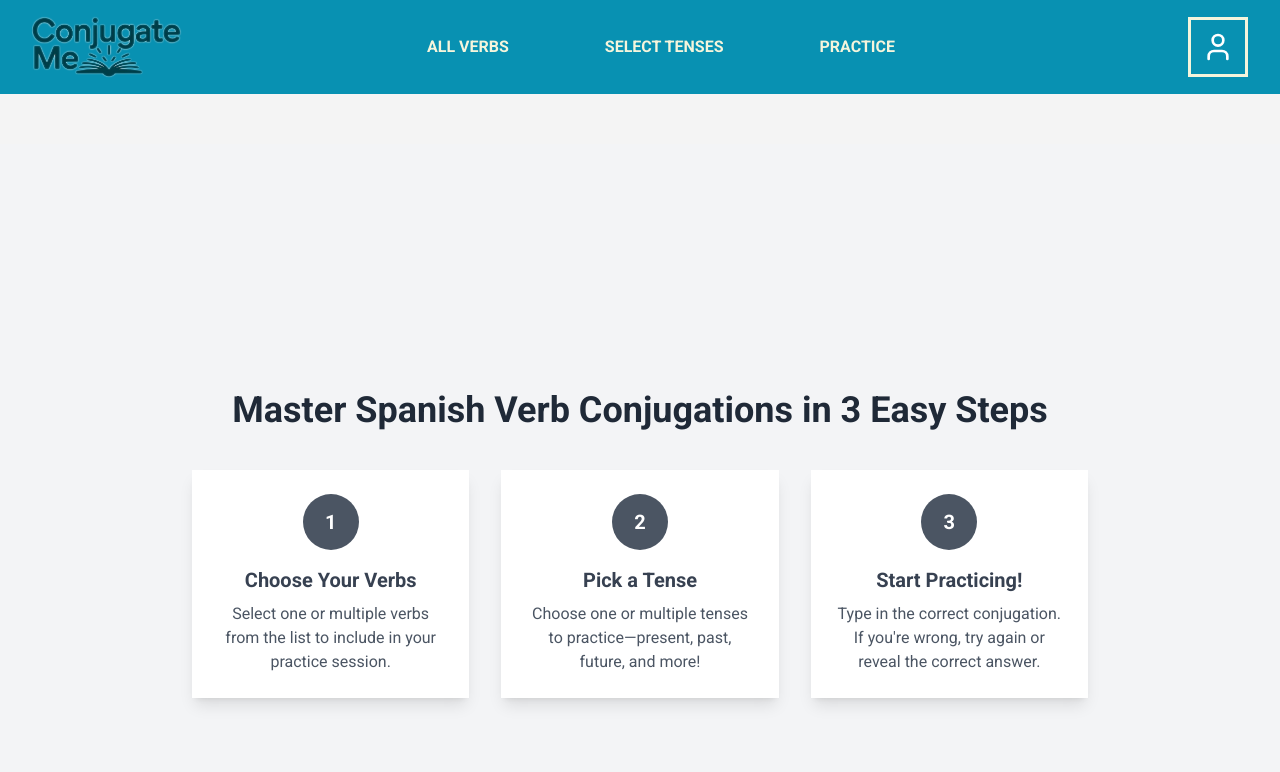
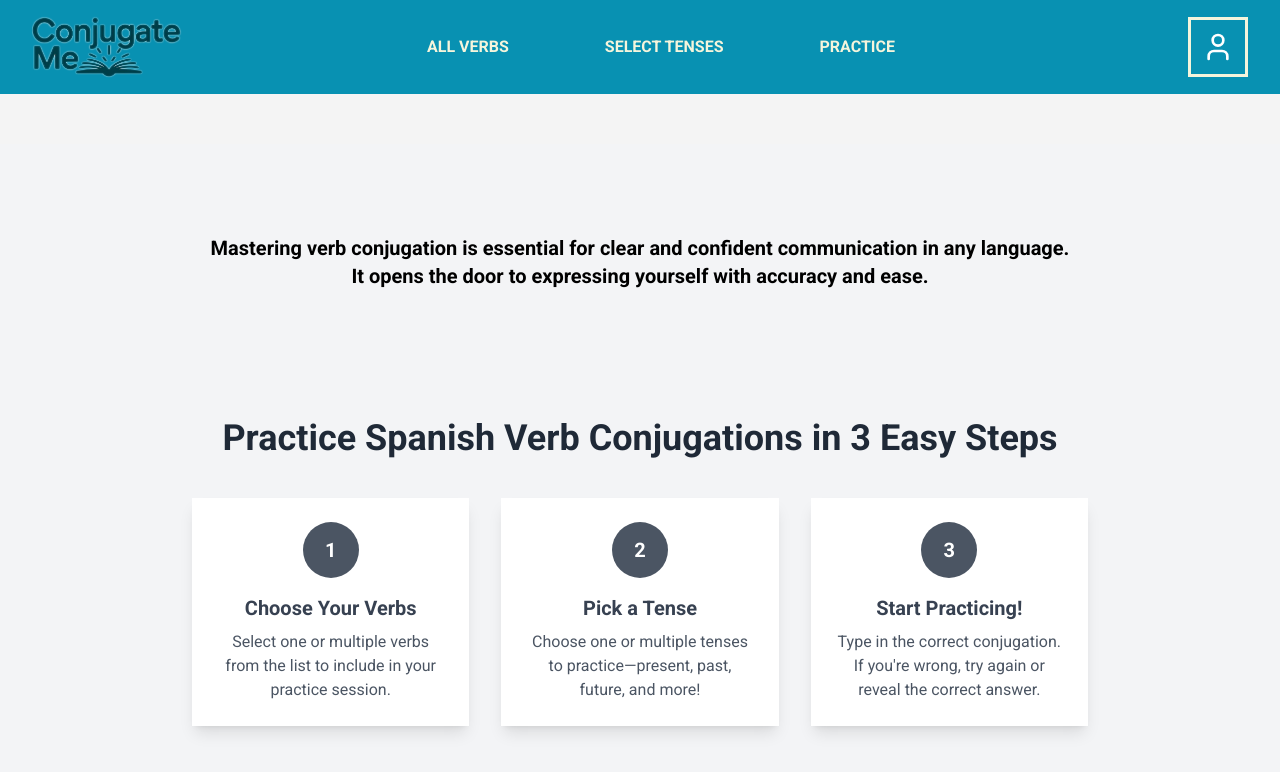
Before and after one commit to randomhero177/conjugate-me, a Next.js app: page / in a window 1280 px wide. Shown: the top 772 px of the page. Built offline with nearby package versions, Linux system fonts and the light colour scheme.

Commit message:
update the text

```diff
--- a/src/app/page.tsx
+++ b/src/app/page.tsx
@@ -3,8 +3,13 @@ import Link from "next/link";
 export default function HomePage() {
   return (
     <div className="min-h-screen bg-gray-100 flex flex-col items-center justify-center p-6">
+      <div className="-mt-32 mb-32 font-bold text-xl text-center">
+        Mastering verb conjugation is essential for clear and confident
+        communication in any language. <br />
+        It opens the door to expressing yourself with accuracy and ease.
+      </div>
       <h1 className="text-4xl font-bold text-gray-800 mb-10 text-center">
-        Master Spanish Verb Conjugations in 3 Easy Steps
+        Practice Spanish Verb Conjugations in 3 Easy Steps
       </h1>
       <div className="max-w-4xl grid gap-8 sm:grid-cols-1 md:grid-cols-3">
         <Link href="/all-verbs" className="group">
```
